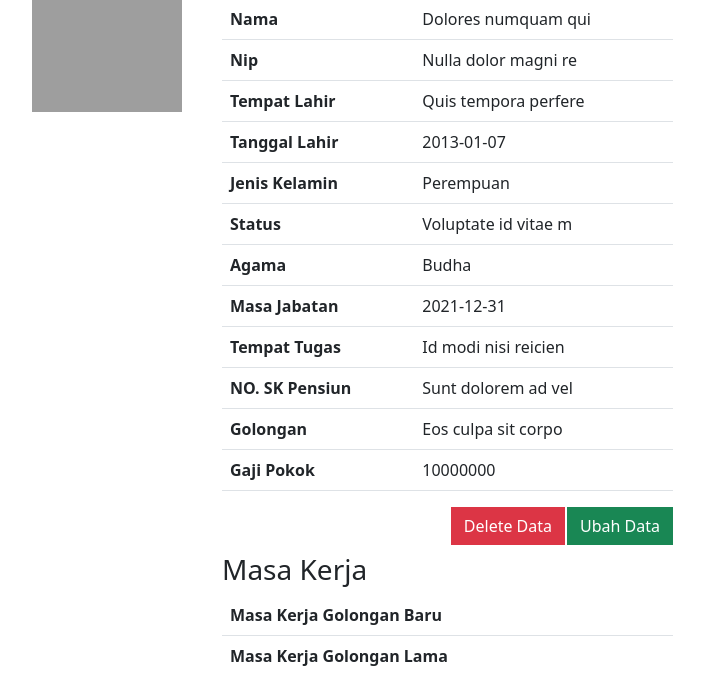
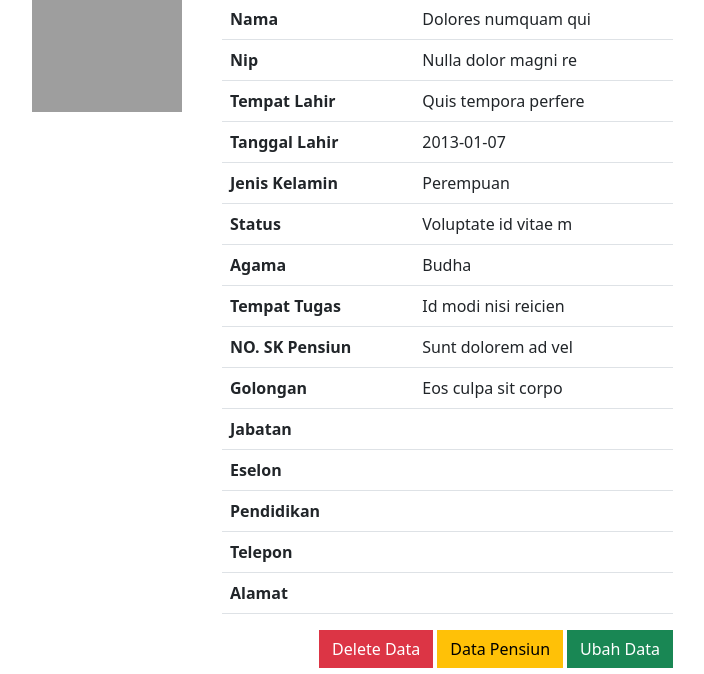
Before and after one commit to DarmaYasa/skripsi-mona, a PHP site: page /admin/detail_pegawai.php?id=13 in a window 1280 px wide. Shown: the part 248-922 px from the top of the page, without its empty margins (240-944 px from the left). Run offline with PHP 8.4, Linux system fonts and the light colour scheme; a user stored in the database is signed in; data comes from the database, SQL or seed files in the repository; data that the repository does not hold is empty; grey boxes are pictures that could not be loaded.

Commit message:
add more field

```diff
--- a/admin/detail_pegawai.php
+++ b/admin/detail_pegawai.php
@@ -225,10 +225,6 @@
 											echo "<td>".$d['agama']."</td>";
 										echo "</tr>";
 										echo "<tr>";
-											echo "<th scope='row'>Masa Jabatan</th>";
-											echo "<td>".$d['masa_jabatan']."</td>";
-										echo "</tr>";
-										echo "<tr>";
 											echo "<th scope='row'>Tempat Tugas</th>";
 											echo "<td>".$d['tempat_tugas']."</td>";
 										echo "</tr>";
@@ -241,16 +237,33 @@
 											echo "<td>".$d['golongan']."</td>";
 										echo "</tr>";
 										echo "<tr>";
-											echo "<th scope='row'>Gaji Pokok</th>";
-											echo "<td>".$d['gaji_pokok']."</td>";
+											echo "<th scope='row'>Jabatan</th>";
+											echo "<td>".$d['jabatan']."</td>";
+										echo "</tr>";
+										echo "<tr>";
+											echo "<th scope='row'>Eselon</th>";
+											echo "<td>".$d['eselon']."</td>";
+										echo "</tr>";
+										echo "<tr>";
+											echo "<th scope='row'>Pendidikan</th>";
+											echo "<td>".$d['pendidikan']."</td>";
+										echo "</tr>";
+										echo "<tr>";
+											echo "<th scope='row'>Telepon</th>";
+											echo "<td>".$d['telepon']."</td>";
+										echo "</tr>";
+										echo "<tr>";
+											echo "<th scope='row'>Alamat</th>";
+											echo "<td>".$d['alamat']."</td>";
 										echo "</tr>";
 									echo "</tbody>";
 								echo "</table>";
 							echo "</div>";
 
-							echo "<div class='text-end'>";
+							echo "<div class='text-end space-x-2'>";
 								$action = "return comfim('Yakin ingin menghapus data?')";
-								echo "<form class='d-inline' style='margin-right: 2px' action='aksi_delete.php' method='POST'><input type='hidden' name='id' value='$id' /><input type='submit' class='btn btn-danger rounded-0 mr-2' value='Delete Data' id='deleteButton' onclick='deleteData()' /></form>";
+								echo "<form class='d-inline mr-2' style='margin-right: .25rem' action='aksi_delete.php' method='POST'><input type='hidden' name='id' value='$id' /><input type='submit' class='btn btn-danger rounded-0 mr-2' value='Delete Data' id='deleteButton' onclick='deleteData()' /></form>";
+								echo "<a class='btn btn-warning rounded-0 mr-2' style='margin-right: .25rem' href='input_pensiun.php?id=" . $id . "'>Data Pensiun</a>";
 								echo "<a class='btn btn-success rounded-0' href='edit_pegawai.php?id=" . $id . "'>Ubah Data</a>";
 							echo "</div>";
 
--- a/admin/view_pegawai.php
+++ b/admin/view_pegawai.php
@@ -195,7 +195,7 @@
 									<th scope="col">No</th>
 									<th scope="col">Nama</th>
 									<th scope="col">Nip</th>
-									<th scope="col">Masa Jabatan</th>
+									<th scope="col">Golongan</th>
 									<th scope="col">Tempat Tugas</th>
 									<th scope="col">Opsi</th>
 								</tr>
@@ -213,7 +213,7 @@
 									echo "<td>".$no++."</td>";
 									echo "<td>".$d['nama_lengkap']."</td>";
 									echo "<td>".$d['nip']."</td>";
-									echo "<td>".$d['masa_jabatan']."</td>";
+									echo "<td>".$d['golongan']."</td>";
 									echo "<td>".$d['tempat_tugas']."</td>";
 									$id = $d['id'];
 									echo "<td>
```
Also changed, not shown: admin/aksi_input.php (+6 -3 lines), admin/aksi_update.php (+6 -3 lines), admin/edit_pegawai.php (+21 -9 lines), admin/input_pegawai.php (+18 -6 lines).
